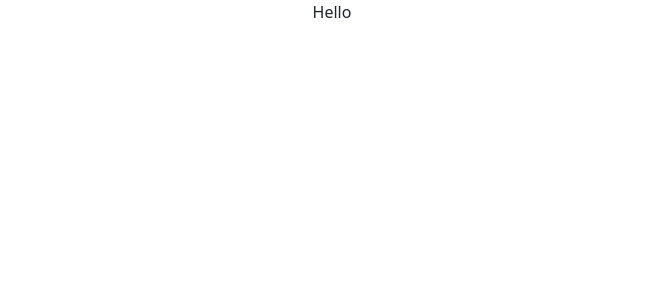
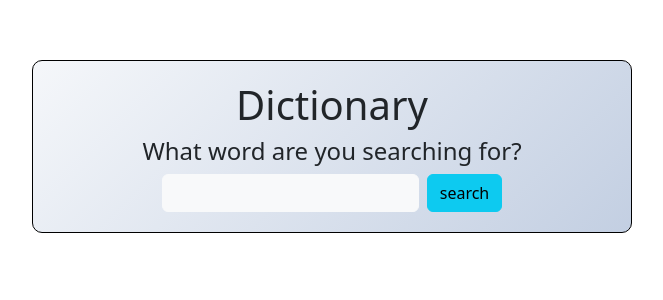
Before and after one commit to Vion-sis/Dictionary-app, a React (Create React App) app: page / in a window 1280 px wide. Shown: the top 300 px of the page, without its empty margins (308-971 px from the left). Built offline with nearby package versions, Linux system fonts and the light colour scheme.

Commit message:
created a form and rendered word definitions

```diff
--- a/package.json
+++ b/package.json
@@ -6,6 +6,7 @@
     "@testing-library/jest-dom": "^5.16.5",
     "@testing-library/react": "^13.4.0",
     "@testing-library/user-event": "^13.5.0",
+    "axios": "^1.2.4",
     "bootstrap": "^5.2.3",
     "react": "^18.2.0",
     "react-dom": "^18.2.0",
--- a/src/App.css
+++ b/src/App.css
@@ -1,3 +1,10 @@
 .App {
+  max-width: 600px;
+  display: block;
+  margin: 60px auto;
+  padding: 20px;
+  border: 1px solid black;
+  border-radius: 10px;
+  background: linear-gradient(135deg, #f5f7fa 0%, #c3cfe2 100%);
   text-align: center;
 }
--- a/src/App.js
+++ b/src/App.js
@@ -1,10 +1,16 @@
 import React from "react";
+import Form from "./Form";
+
 import "./App.css";
 
 function App() {
   return (
     <div className="App">
-      <div className="App-header">Hello</div>
+      <div className="App-header">
+        <h1>Dictionary</h1>
+        <h4>What word are you searching for?</h4>
+      </div>
+      <Form />
     </div>
   );
 }
--- /dev/null
+++ b/src/Form.js
@@ -0,0 +1,47 @@
+import React, { useState } from "react";
+import axios from "axios";
+import Results from "./Results.js";
+
+import "./Form.css";
+
+export default function Form() {
+  const [word, setWord] = useState("");
+  const [searchResults, setSearchResults] = useState(null);
+
+  function showTheWordMeaning(response) {
+    setSearchResults(response.data[0]);
+    console.log(response.data[0]);
+  }
+
+  function searchWord() {
+    let apiUrl = `https://api.dictionaryapi.dev/api/v2/entries/en/${word}`;
+    axios.get(apiUrl).then(showTheWordMeaning);
+  }
+
+  function handleSubmit(event) {
+    event.preventDefault();
+    searchWord();
+  }
+
+  function updateWordUpdate(event) {
+    setWord(event.target.value);
+  }
+
+  return (
+    <div>
+      <div className="Form">
+        <div>
+          <form onSubmit={handleSubmit}>
+            <input
+              type="search"
+              onChange={updateWordUpdate}
+              className="me-2 btn btn-light"
+            />
+            <input type="submit" value={"search"} className="btn btn-info" />
+          </form>
+        </div>
+      </div>
+      <Results results={searchResults} />
+    </div>
+  );
+}
--- /dev/null
+++ b/src/Meaning.js
@@ -0,0 +1,19 @@
+import React from "react";
+
+export default function Meaning(props) {
+  console.log(props.meaning);
+  return (
+    <div>
+      <h5>{props.meaning.partOfSpeech}</h5>
+      {props.meaning.definitions.map(function (definition, index) {
+        return (
+          <div key={index}>
+            {definition.definition}
+            <br />
+            <em>{definition.example}</em>
+          </div>
+        );
+      })}
+    </div>
+  );
+}
--- /dev/null
+++ b/src/Results.css
@@ -0,0 +1,3 @@
+.Results {
+  text-align: left;
+}
--- /dev/null
+++ b/src/Results.js
@@ -0,0 +1,23 @@
+import React from "react";
+import Meaning from "./Meaning";
+
+import "./Results.css";
+
+export default function Results(props) {
+  if (props.results) {
+    return (
+      <div className="Results">
+        <h3>{props.results.word}</h3>
+        {props.results.meanings.map(function (meaning, index) {
+          return (
+            <div key={index}>
+              <Meaning meaning={meaning} />
+            </div>
+          );
+        })}
+      </div>
+    );
+  } else {
+    return null;
+  }
+}
```
Also changed, not shown: src/Form.css (added), 1 other file (tests, documents, lock files or other folders).
